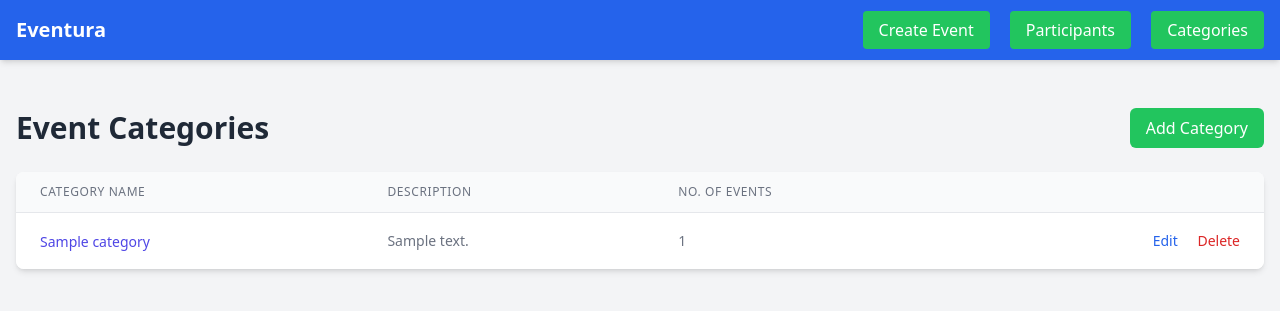
After one commit to blu3be3tle/eventura-django, a Django app: page /events/categories/ in a window 1280 px wide. The commit adds this page. Shown: the top 311 px of the page. Run offline with Django 5.2, Linux system fonts and the light colour scheme; tables that the repository leaves empty hold one stand-in row (values such as "Sample post").

Commit message:
added list views for categories

```diff
--- /dev/null
+++ b/events/templates/category/category_list.html
@@ -0,0 +1,49 @@
+{% extends 'events/main.html' %}
+
+{% block content %}
+  <div class="flex justify-between items-center mb-6">
+    <h1 class="text-3xl font-bold text-gray-800">Event Categories</h1>
+    <a href="{% url 'category-create' %}" class="bg-green-500 text-white px-4 py-2 rounded-md hover:bg-green-600">Add Category</a>
+  </div>
+
+
+  <div class="bg-white rounded-lg shadow-md overflow-hidden">
+    <table class="min-w-full divide-y divide-gray-200">
+      <thead class="bg-gray-50">
+        <tr>
+
+          <th scope="col" class="px-6 py-3 text-left text-xs font-medium text-gray-500 uppercase tracking-wider">Category Name</th>
+          <th scope="col" class="px-6 py-3 text-left text-xs font-medium text-gray-500 uppercase tracking-wider">Description</th>
+          <th scope="col" class="px-6 py-3 text-left text-xs font-medium text-gray-500 uppercase tracking-wider">No. of Events</th>
+          <th scope="col" class="relative px-6 py-3">
+            <span class="sr-only">Actions</span>
+          </th>
+        </tr>
+
+      </thead>
+      <tbody class="bg-white divide-y divide-gray-200">
+        {% for category in categories %}
+          <tr>
+            <td class="px-6 py-4 whitespace-nowrap">
+              <a href="{% url 'category-detail' category.pk %}" class="text-sm font-medium text-indigo-600 hover:text-indigo-900">{{ category.name }}</a>
+            </td>
+            <td class="px-6 py-4">
+              <div class="text-sm text-gray-500">{{ category.description|truncatewords:15 }}</div>
+            </td>
+            <td class="px-6 py-4 whitespace-nowrap">
+              <div class="text-sm text-gray-500">{{ category.event_count }}</div>
+            </td>
+            <td class="px-6 py-4 whitespace-nowrap text-right text-sm font-medium space-x-4">
+              <a href="{% url 'category-update' category.pk %}" class="text-blue-600 hover:text-blue-900">Edit</a>
+              <a href="{% url 'category-delete' category.pk %}" class="text-red-600 hover:text-red-900">Delete</a>
+            </td>
+          </tr>
+        {% empty %}
+          <tr>
+            <td colspan="4" class="px-6 py-4 text-center text-gray-500">No categories found.</td>
+          </tr>
+        {% endfor %}
+      </tbody>
+    </table>
+  </div>
+{% endblock %}
--- a/events/templates/events/main.html
+++ b/events/templates/events/main.html
@@ -3,7 +3,7 @@
 <html lang="en">
   <head>
     <title>Eventura</title>
-    <link rel="stylesheet" href="{% static 'css/output.css' %}">
+    <link rel="stylesheet" href="{% static 'css/output.css' %}" />
   </head>
   <body class="bg-gray-100 font-sans">
     <nav class="bg-blue-600 p-4 text-white shadow-md">
@@ -12,12 +12,14 @@
         <div>
           <a href="{% url 'event-create' %}" class="ml-4 bg-green-500 px-4 py-2 rounded hover:bg-green-600">Create Event</a>
           <a href="{% url 'participant-list' %}" class="ml-4 bg-green-500 px-4 py-2 rounded hover:bg-green-600">Participants</a>
+          <a href="{% url 'category-list' %}" class="ml-4 bg-green-500 px-4 py-2 rounded hover:bg-green-600">Categories</a>
         </div>
       </div>
     </nav>
 
     <main class="container mx-auto mt-8 p-4">
       {% block content %}
+
       {% endblock %}
     </main>
   </body>
--- a/events/urls.py
+++ b/events/urls.py
@@ -1,7 +1,9 @@
 from django.urls import path, include
 from . import views
 
+
 urlpatterns = [
+    # Event
     path('', views.event_list, name='event-list'),
     path('event/<int:pk>/', views.event_detail, name='event-detail'),
     path('event/new/', views.event_create, name='event-create'),
@@ -10,6 +12,8 @@ urlpatterns = [
     path('organizer-dashboard/', views.organizer_dashboard, name='dashboard'),
     path("__reload__/", include("django_browser_reload.urls")),
 
+
+    # Participant
     path('participants/', views.participant_list, name='participant-list'),
     path('participant/<int:pk>/', views.participant_detail,
          name='participant-detail'),
@@ -20,4 +24,11 @@ urlpatterns = [
          views.participant_delete, name='participant-delete'),
 
 
+    # Category
+    path('categories/', views.category_list, name='category-list'),
+    path('category/<int:pk>/', views.category_detail, name='category-detail'),
+    path('category/new/', views.category_create, name='category-create'),
+    path('category/<int:pk>/edit/', views.category_update, name='category-update'),
+    path('category/<int:pk>/delete/',
+         views.category_delete, name='category-delete'),
 ]
```
